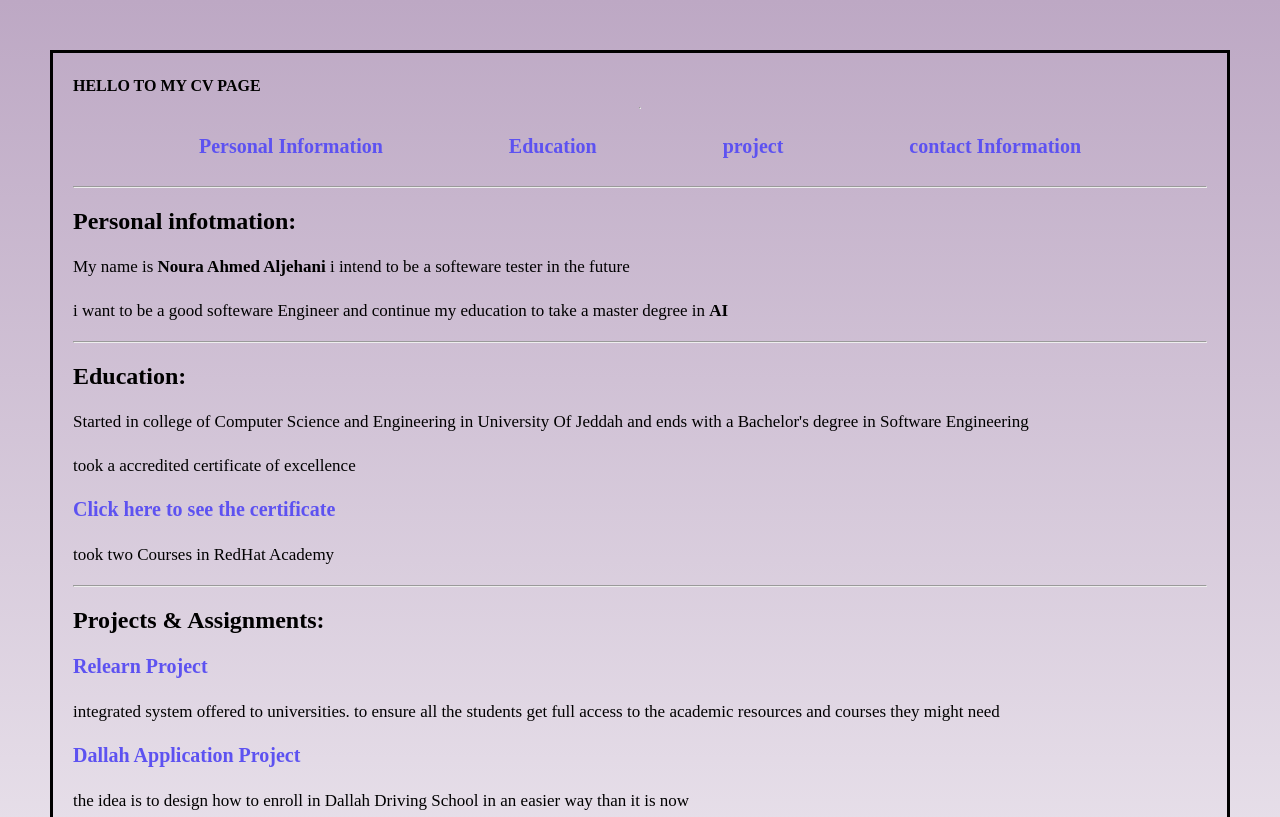
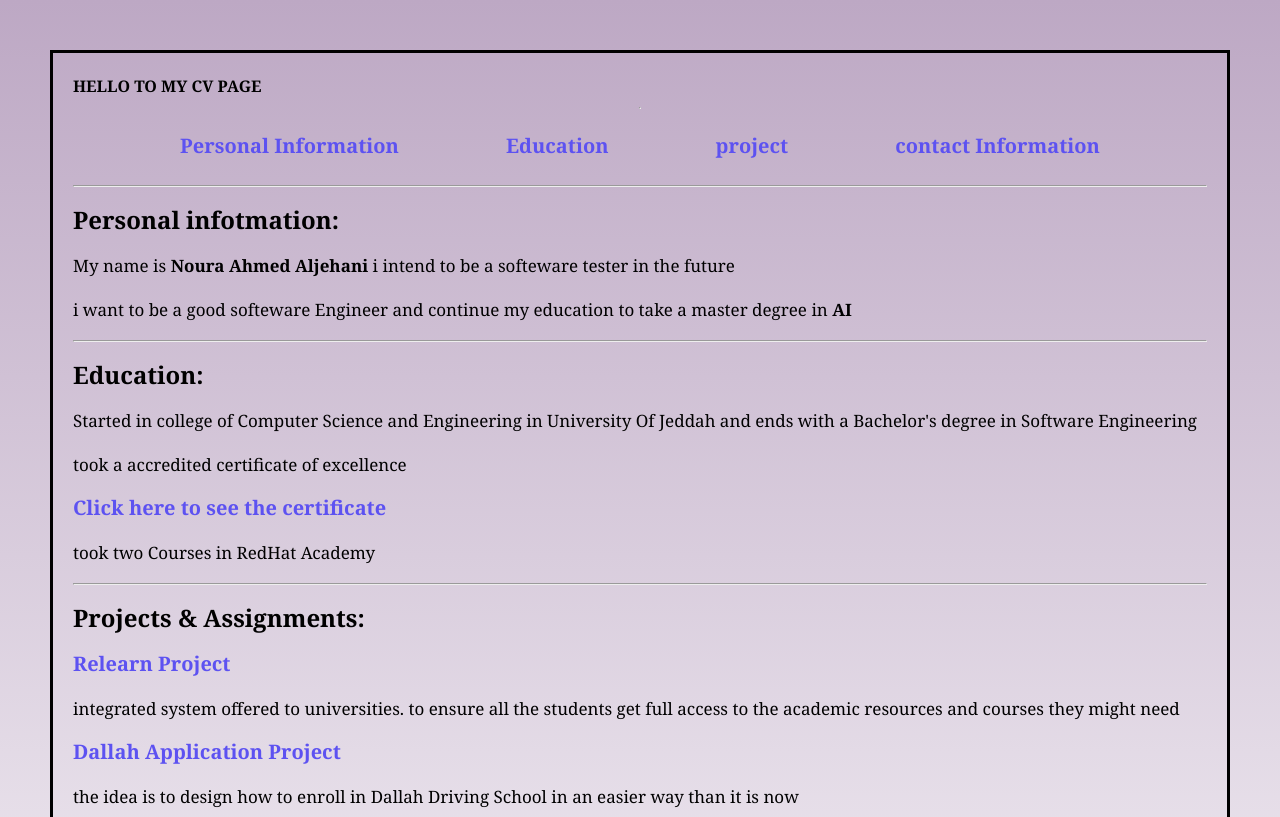
Before and after one commit to NouraAhmed09/CCSW321-WebDevelopment, a plain HTML site: page index.html in a window 1280 px wide. Shown: the top 817 px of the page. Drawn offline with Linux system fonts and the light colour scheme.

Commit message:
Update style.css

```diff
--- a/style.css
+++ b/style.css
@@ -1,5 +1,5 @@
 *{
-    font-family: Cambria, Cochin,'Times New Roman' sans-serif;
+    font-family: Cambria, Cochin,'Times New Roman' ,sans-serif;
     line-height: 7mm;
 
 }
```
